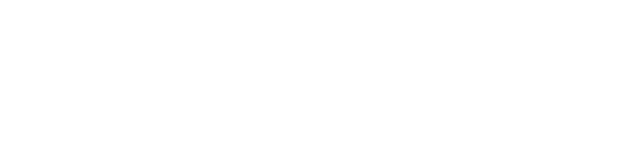
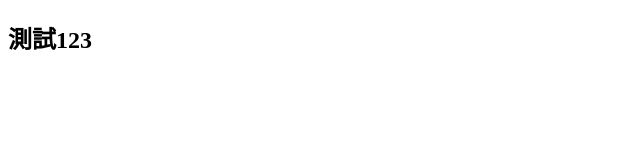
Before and after one commit to bawonyoli/cfd102, a plain HTML site: page index.html in a window 1280 px wide. Shown: the whole page, without its empty margins (0-640 px from the left). Drawn offline with Linux system fonts and the light colour scheme.

Commit message:
新增標題

```diff
--- a/index.html
+++ b/index.html
@@ -10,6 +10,6 @@
     </style>
 </head>
 <body>
-
+   <h2>測試123</h2>
 </body>
 </html>
```
